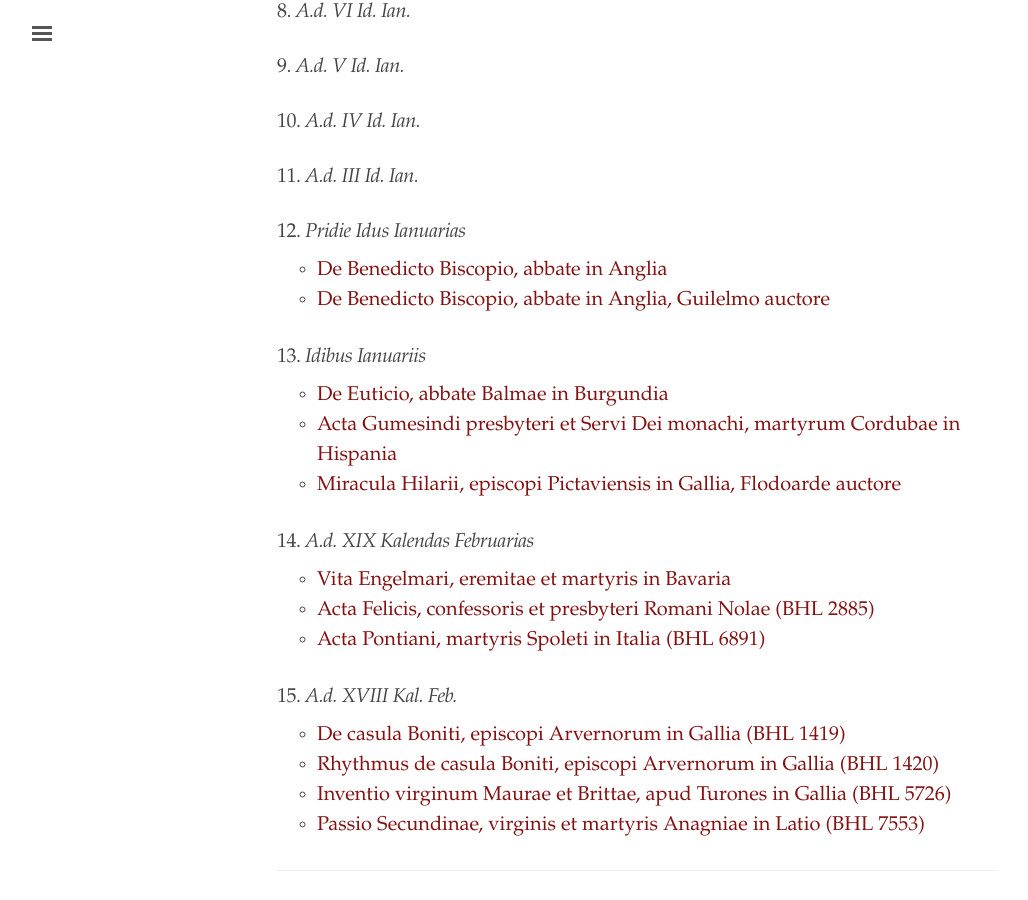
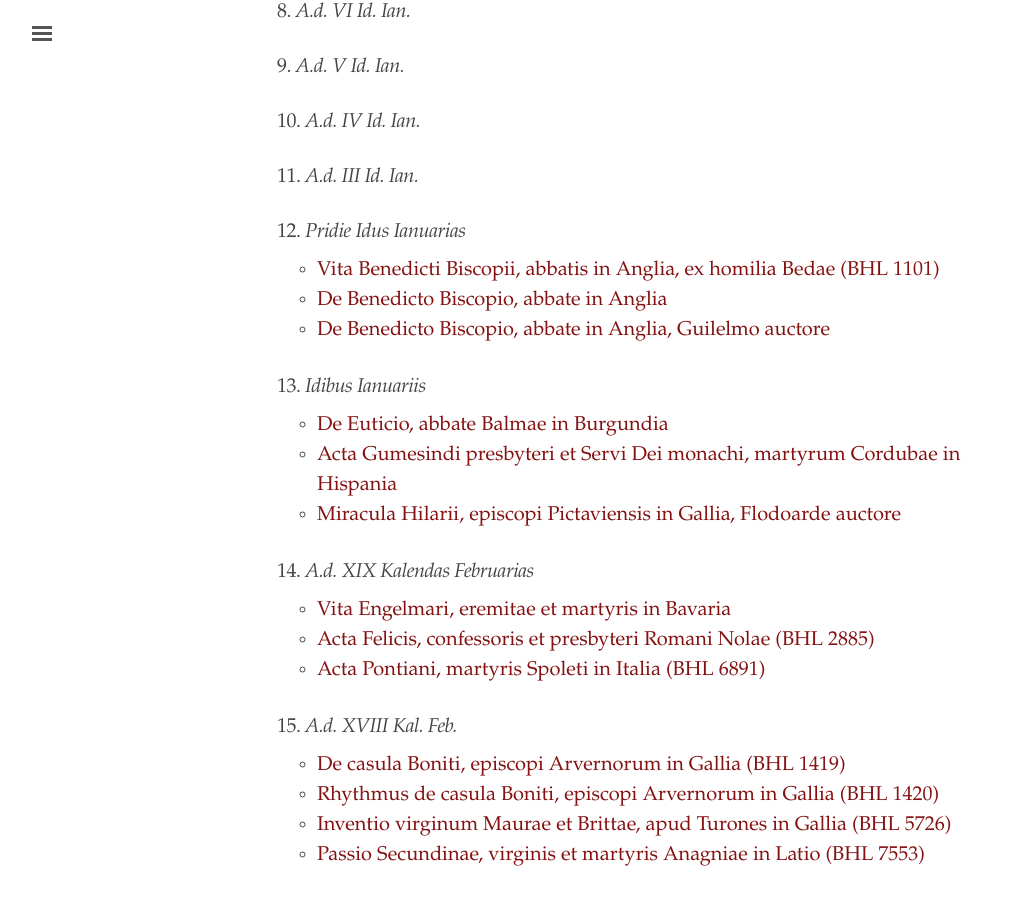
Before and after one commit to cjkoepke1/latin-hagiography, a Jekyll site: the page built from index.md, in a window 1280 px wide and 900 px high, scrolled down 1585 px. Shown: the whole window, without its empty margins (3-1031 px from the left). Built offline with Jekyll 4.4.1, drawn with Linux system fonts in a browser that asks for light colours.

Commit message:
Added Vita Benedicti Biscopii by Bede

```diff
--- a/index.md
+++ b/index.md
@@ -63,6 +63,7 @@ title: "Latin Hagiography"
 
 ### 12. *Pridie Idus Ianuarias*
 
+- [Vita Benedicti Biscopii, abbatis in Anglia, ex homilia Bedae (BHL 1101)](https://cjkoepke1.github.io/latin-hagiography/texts/vita-benedicti-biscopii-bedae/)
 - [De Benedicto Biscopio, abbate in Anglia](https://cjkoepke1.github.io/latin-hagiography/texts/de-benedicto-biscopio/)
 - [De Benedicto Biscopio, abbate in Anglia, Guilelmo auctore](https://cjkoepke1.github.io/latin-hagiography/texts/de-benedicto-biscopio-guilelmi/)
 
```
